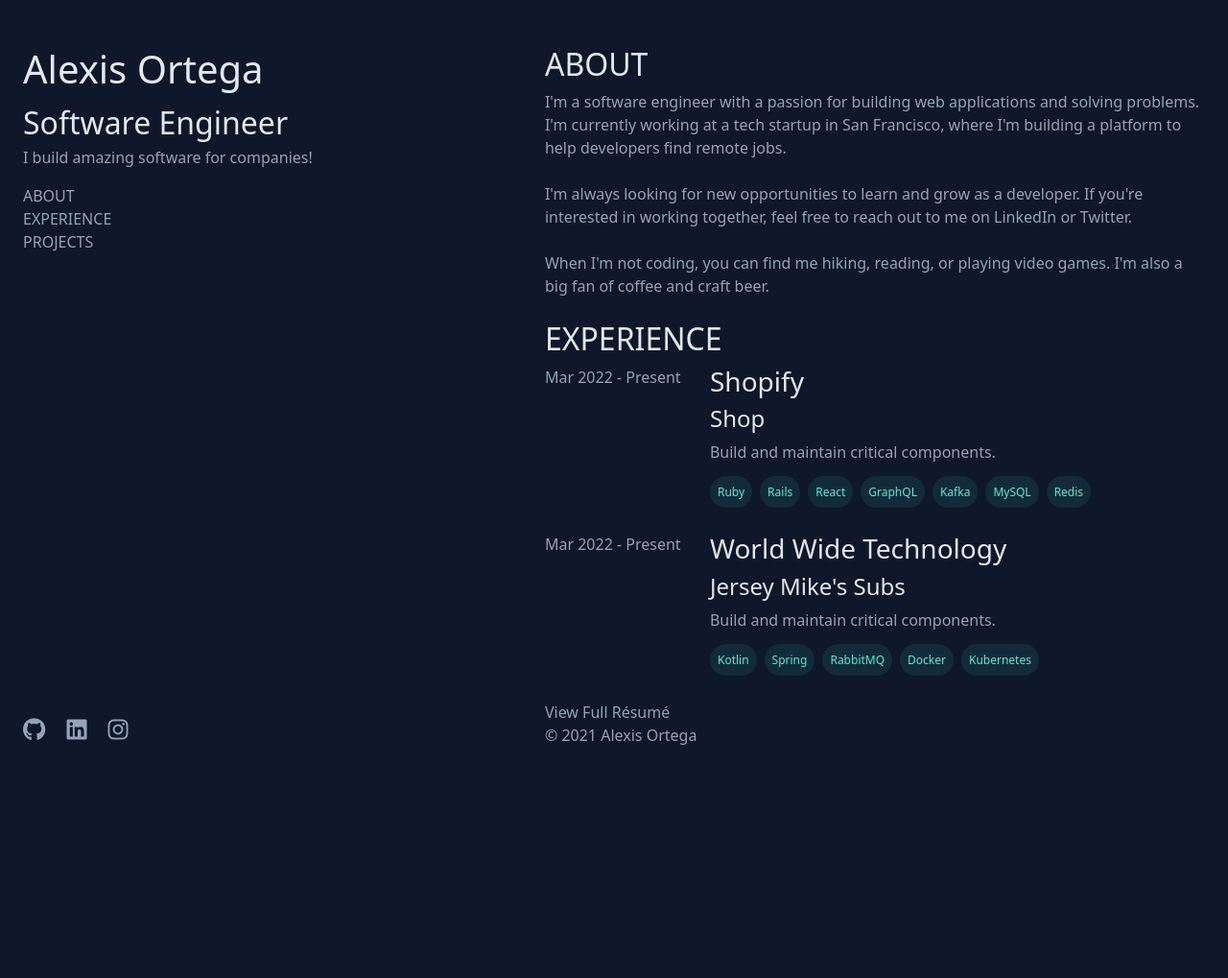
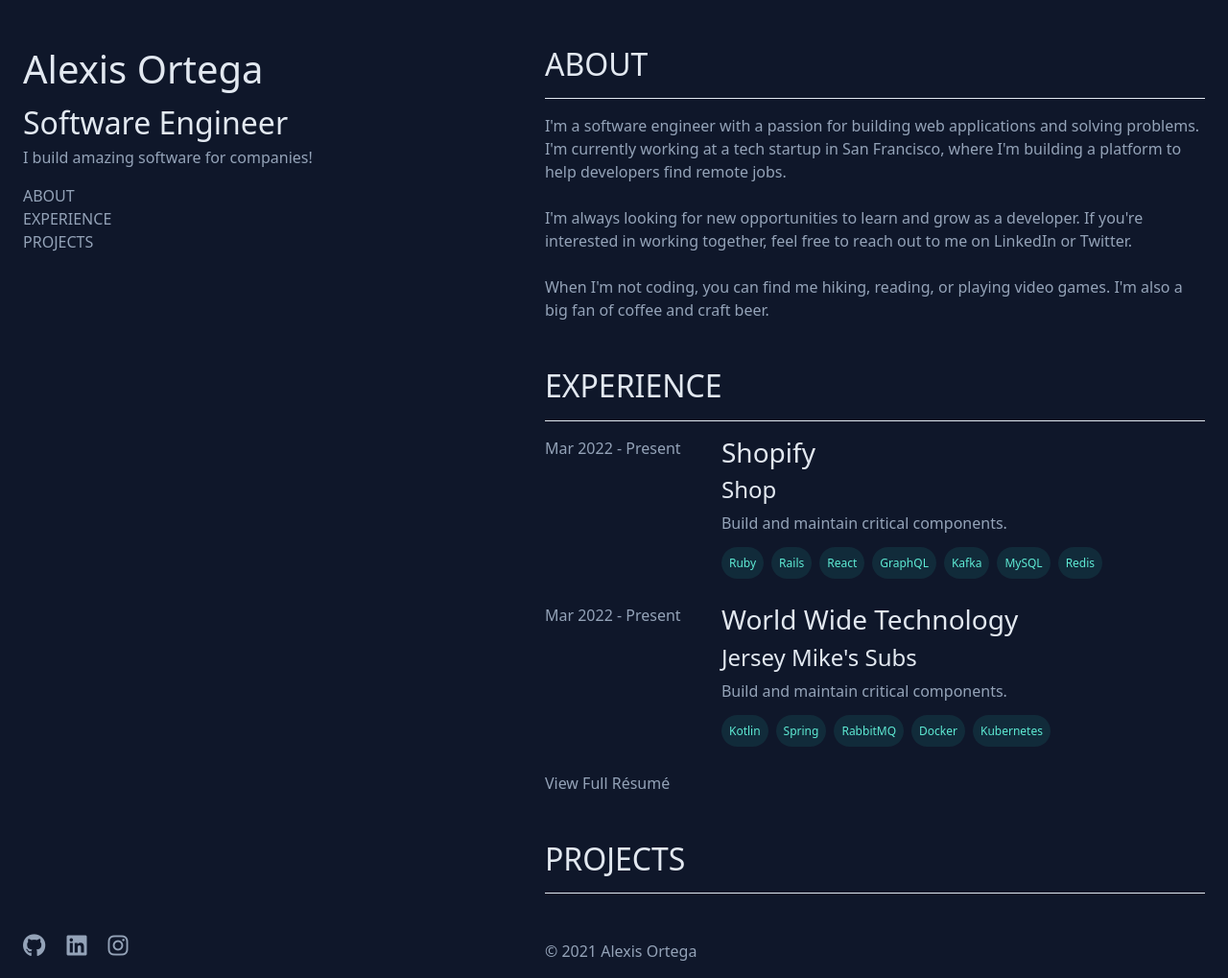
Before and after one commit to alexiscrack3/alexiscrack3.github.io, a website built with webpack: page src/index.html in a window 1280 px wide. Shown: the whole page at 96% size. Before the commit the page ends 800 px from the top, so only its background shows below. Built offline with nearby package versions, Linux system fonts and the light colour scheme.

Commit message:
Update index.html file

```diff
--- a/src/index.html
+++ b/src/index.html
@@ -134,7 +134,9 @@
               <a href="/">View Full Résumé</a>
             </div>
           </section>
-          <section id="projects"></section>
+          <section id="projects">
+            <h2 class="text-uppercase">Projects</h2>
+          </section>
           <footer>
             <p>&copy; 2021 Alexis Ortega</p>
           </footer>
--- a/src/scss/styles.scss
+++ b/src/scss/styles.scss
@@ -83,6 +83,20 @@
   }
 }
 
+section {
+  margin-bottom: 3em;
+
+  h2 {
+    &::after {
+      content: "";
+      display: block;
+      border-bottom: 1px solid colors.$secondary-color;
+      margin: 0.5em 0;
+      width: auto;
+    }
+  }
+}
+
 .experience-list {
   padding: 0;
 
@@ -92,10 +106,11 @@
 
     .experience-content {
       display: grid;
+      column-gap: 1em;
       grid-template-columns: 1, auto;
 
       @media screen and (min-width: 768px) {
-        grid-template-columns: 25% auto;
+        grid-template-columns: 1fr 3fr;
       }
     }
   }
```
Also changed, not shown: index.html (+1 -1 lines), main.css.
